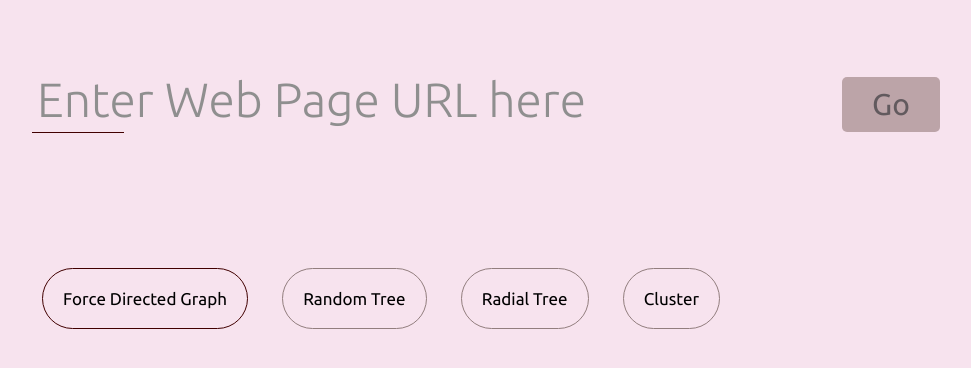
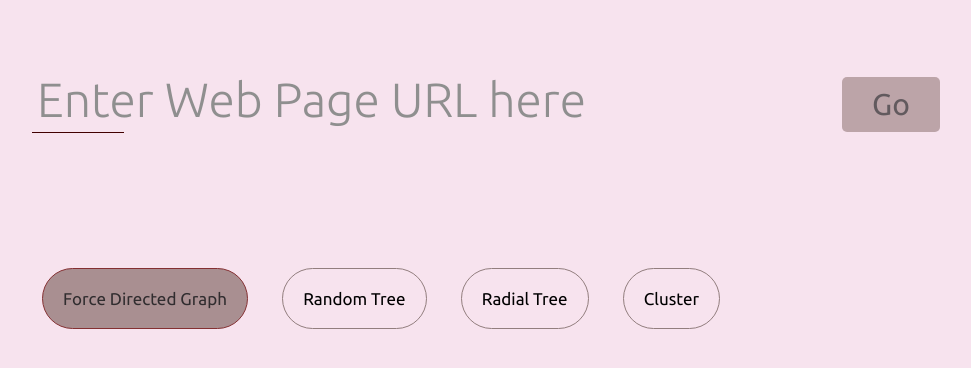
Before and after one commit to IET-NITK/WebInterfaceGraphs, a Flask app: page / in a window 1280 px wide, with the pointer over the restyled element. Shown: the part 270-638 px from the top of the page, without its empty margins (244-1215 px from the left). Run offline with Flask 2, Linux system fonts and the light colour scheme.

Commit message:
change textarea

```diff
--- a/static/css/main.css
+++ b/static/css/main.css
@@ -46,10 +46,12 @@ html {
 
     }
     input[type=radio] + label:hover {
-        border: 1px solid red;
+        border: 1px solid rgb(104, 4, 4);
     }
     input[type=radio]:checked + label {
-        border: 1px solid rgb(65, 0, 0);
+        border: 1px solid rgb(104, 4, 4);
+        background-color:rgb(150, 123, 123);
+        opacity:0.8;
     }
 
     #special-radio, #button-div {
--- a/static/css/textstyle.css
+++ b/static/css/textstyle.css
@@ -65,6 +65,7 @@ input.question:valid + label > span {
   top: -100px;
   font-size: 22px;
   color: #333;
+  display: none;
 }
 
 textarea.question:focus + label > span,
```
